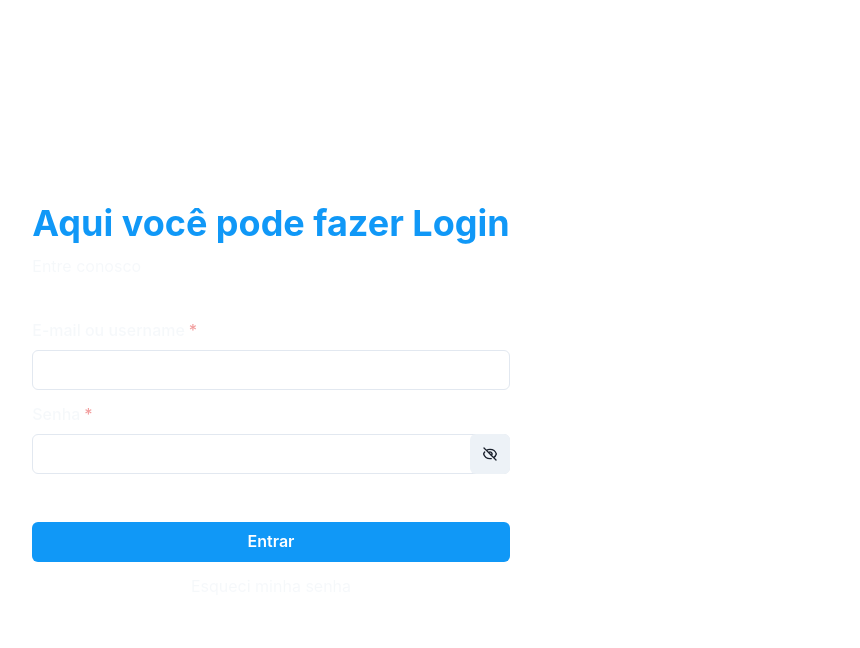
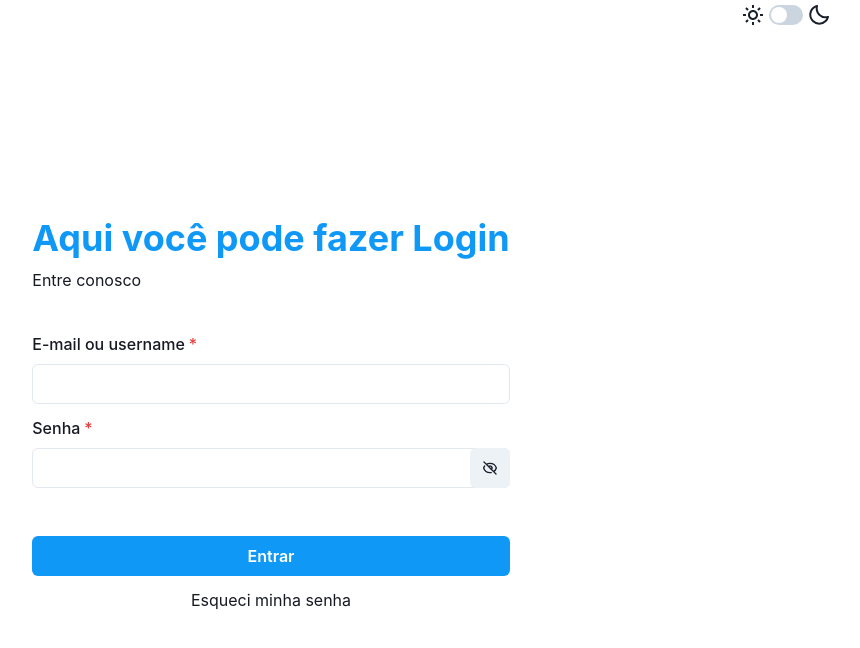
Before and after one commit to vmarinho22/ls-frontend, a Next.js app: page /login in a window 1280 px wide. Shown: the top 648 px of the page, without its empty margins (369-1229 px from the left). Built offline with nearby package versions, Linux system fonts and the light colour scheme.

Commit message:
feat(login): adding theme toggle and improve colors on theme

```diff
--- a/src/pages/login/index.tsx
+++ b/src/pages/login/index.tsx
@@ -10,6 +10,7 @@ import {
   InputGroup,
   InputRightElement,
   Text,
+  useColorModeValue,
   VStack,
 } from '@chakra-ui/react';
 import { NextPage } from 'next';
@@ -19,6 +20,7 @@ import { SyntheticEvent, useState } from 'react';
 import { HiOutlineEye, HiOutlineEyeOff } from 'react-icons/hi';
 import Wave from 'react-wavify';
 import Button from '../../components/Button';
+import ThemeToggle from '../../components/ThemeToggle';
 
 interface Form {
   username: string;
@@ -41,28 +43,34 @@ const LoginPage: NextPage = () => {
     console.log('enviado', form);
   };
 
+  const color = useColorModeValue('gray.900', 'gray.100');
+  const opacity = useColorModeValue('1', '0.5');
+
   return (
-    <Container maxW="2xl">
+    <Container maxW="6xl">
       <Head>
         <title>Login - Learning Sys</title>
       </Head>
-      <Flex align="center" justify="center" width="100%" minHeight="100vh">
+      <Flex mt="3px" direction="row-reverse">
+        <ThemeToggle />
+      </Flex>
+      <Flex align="center" justify="center" width="100%" minHeight="96.9vh">
         <VStack align="left">
           <Heading color="blue-sys.100">Aqui você pode fazer Login</Heading>
-          <Text color="gray.100" opacity="0.5">
+          <Text color={color} opacity={opacity}>
             Entre conosco
           </Text>
           <br />
           <form>
             <VStack spacing={3}>
               <FormControl isRequired>
-                <FormLabel htmlFor="username" color="gray.100" opacity="0.5">
+                <FormLabel htmlFor="username" color={color} opacity={opacity}>
                   E-mail ou username
                 </FormLabel>
                 <Input id="username" type="text" onChange={handleUpdateForm} />
               </FormControl>
               <FormControl isRequired>
-                <FormLabel htmlFor="password" color="gray.100" opacity="0.5">
+                <FormLabel htmlFor="password" color={color} opacity={opacity}>
                   Senha
                 </FormLabel>
                 <InputGroup>
@@ -87,7 +95,7 @@ const LoginPage: NextPage = () => {
               <Button value="Entrar" width="100%" click={handleSubmit} />
               <Link href="/recuperar-senha">
                 <a target="blank">
-                  <Text color="gray.100" opacity="0.5">
+                  <Text color={color} opacity={opacity}>
                     Esqueci minha senha
                   </Text>
                 </a>
```
